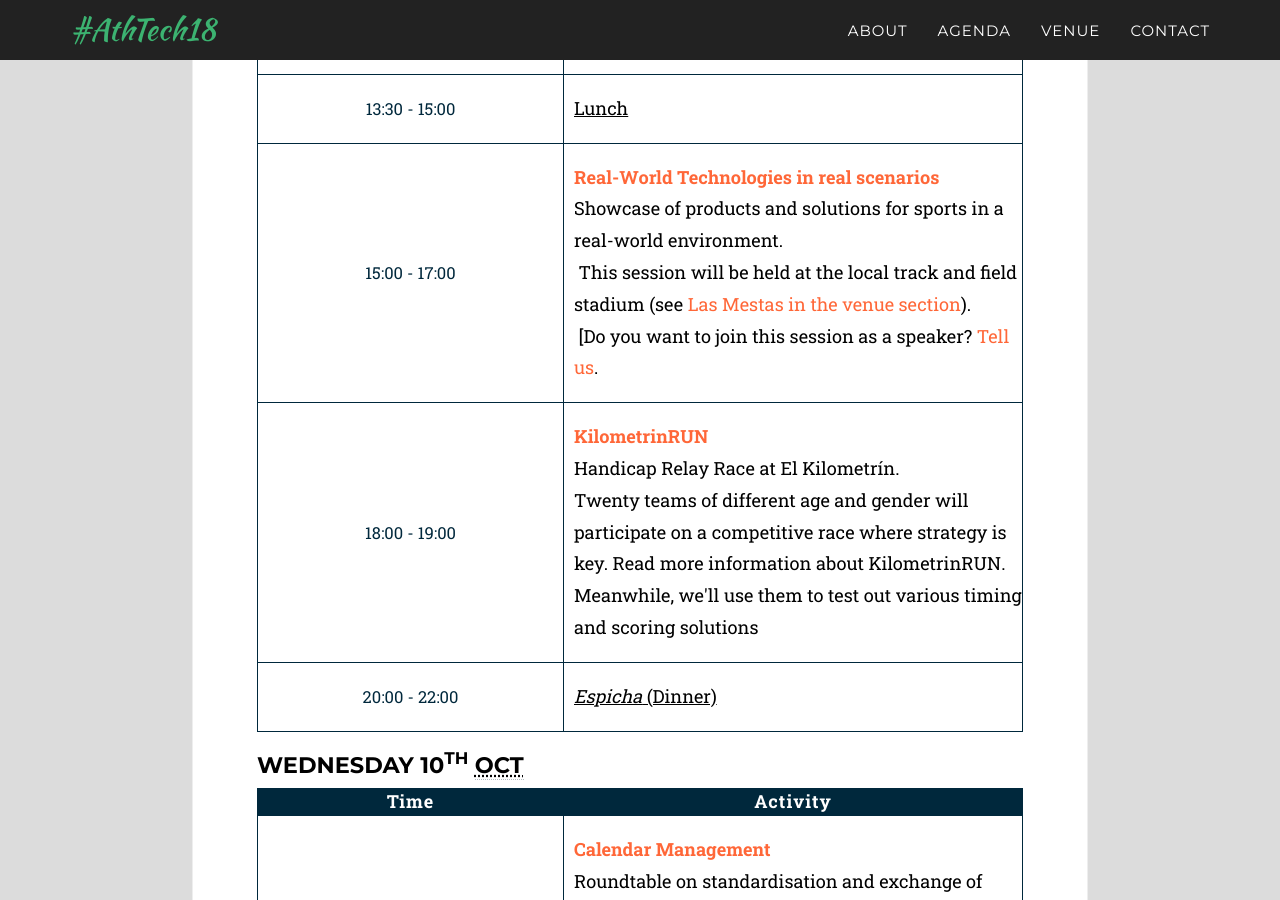
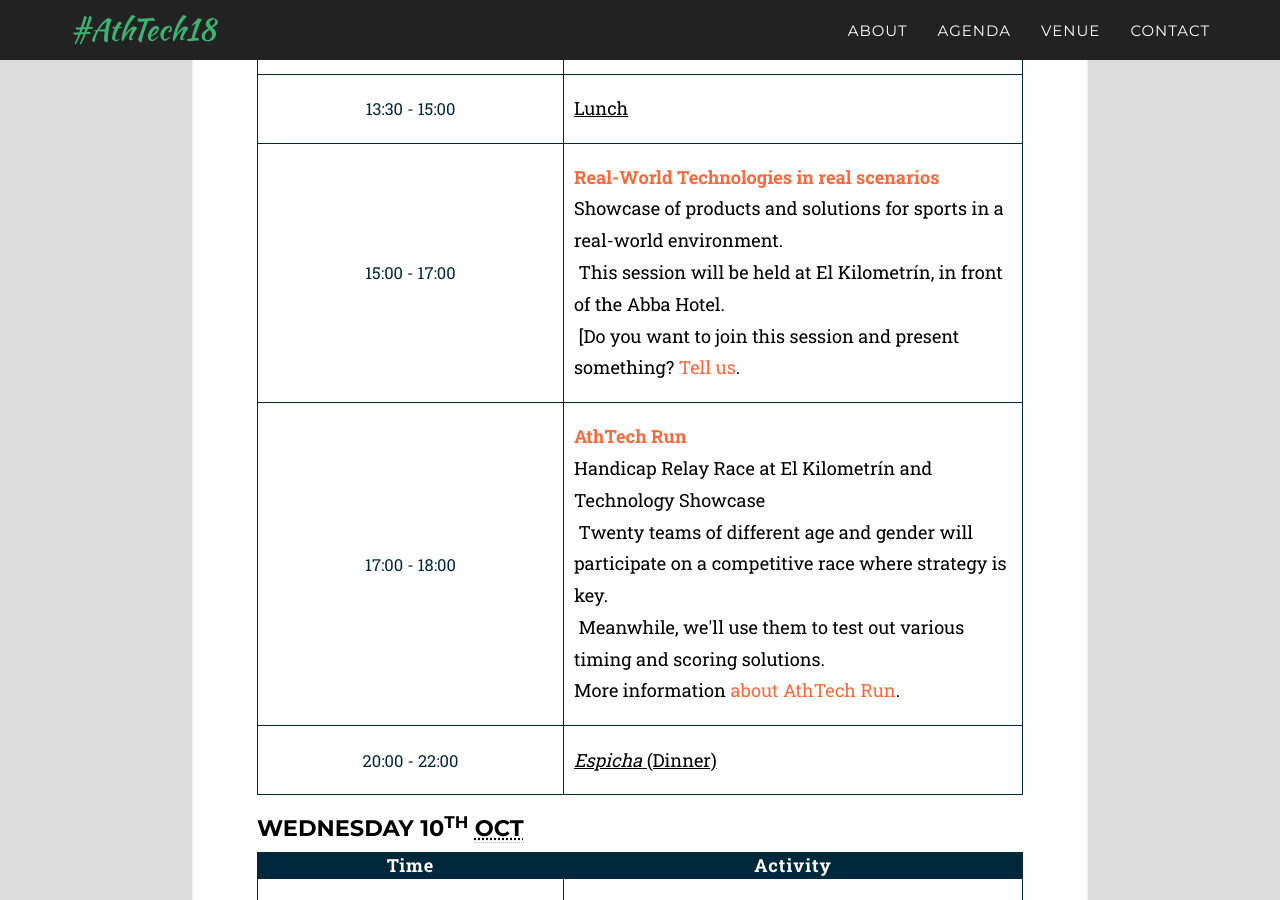
Before and after one commit to openath/athtech, a Jekyll site: the page built from _2018_pages/agenda.html, in a window 1280 px wide and 900 px high, scrolled down 1275 px. Built offline with Jekyll 4.4.1, drawn with Linux system fonts in a browser that asks for light colours; some web fonts are replaced.

Commit message:
Information about AthTech Run

```diff
--- a/_2018_pages/about.html
+++ b/_2018_pages/about.html
@@ -63,6 +63,7 @@
       </ul>
       <p>You are invited to present your experiences on competition management (how information is collected during a competition, how entries are registered, how/where results are published, etc.). Individuals with the skills and energy to contribute to the sport are welcome.</p>
 
+
       <h2 id="register" class="second">Register</h2>
 
       <p>Although AthTech is a <strong>non-for-profit conference</strong>, attendees (including speakers and exhibitors) must pay a fee of <strong>EUR 75</strong>. This will serve to cover the basic logistic costs (i.e., room and coffee).</p>
--- /dev/null
+++ b/_2018_pages/run.html
@@ -0,0 +1,112 @@
+---
+layout: 2018_default
+permalink: /run
+title: AthTech Run
+---
+    <!--background color-->
+    <script type="text/javascript">
+        document.write ('<body style="background: Gainsboro; background-attachment: fixed;">')
+    </script>
+
+    <section id="conference" class="black-frame about about-container about-container-top">
+      <h1>{{ page.title }}</h1>
+
+      <figure>
+          <img style="max-width: 100%;" width="100%" src="/css/2018_style/img/run/kilometrin.jpg" alt="Kilometrín"/>
+          <figcaption style="font-size: 60%; text-align: right">Photo ©: Miguel Calvo</figcaption>
+      </figure>
+
+      <address style="font-size: 200%;">
+        El Kilometrín (Gijón)<br>
+        October 9, 2018 (17:00)
+      </address>
+
+      <blockquote>Breakthrough technologies in a handicap relay race where strategy is key.</blockquote>
+
+
+
+
+      <p>AthTech Run is a <i>polylauf <a href="#polylauf">*</a></i> relay race where teams will be composed of different number of athletes depending on their gender and age, bringing an exciting and fair competition among 15 teams.</p>
+
+      <p>This competition will serve as a <strong>technology showcase</strong>. At the race, training device makers, timekeeping service providers, data processing experts, will exhibit their products and services that will enhance the show.</p>
+
+      <p class="note" id="#polylauf" style="padding-left: 2rem; font-style: italic; font-size: 80%;">
+          <strong>*</strong> The <i>polylauf</i> was invented by Richard Holt of Kingston AC & Polytechnic Harriers, London, whose club has used it as a pre-Christmas fun competition for many years. It's generalised from <i><a href="http://www.athleticsweekly.com/0/admin/coaching/endurance-paarlauf/">paarlauf</a></i>, a German word for a two-person relay
+      </p>
+
+      <h2 class="second">Teams</h2>
+
+
+      <p>We don't want to offend anyone by differentiating team members by gender and age. So, in order to make the competition more challenging and thrilling for spectators, teams will have different number of components:</p>
+
+      <ul>
+        <li><strong>5 Senior Male Teams</strong>: 👤👤 (⨉2) men of any age</li>
+        <li><strong>5 Senior Female Teams</strong>: 👤👤👤 (⨉3) women of any age</li>
+        <li><strong>5 Youth Teams</strong>: 👤👤👤👤(⨉4) U16 boys and girls</li>
+        <li><strong>Veteran Teams</strong>: 👤👤👤(⨉3) Master attending the AthTech Conference</li>
+      </ul>
+
+      <h2 class="second">Rules</h2>
+
+      <ul>
+          <li>The race is free of charge for participants and spectators.</li>
+          <li>The race will be held at El Kilometrín, a popular 1 kilometer ring visited by hundreds of athletes every day. It has a soil surface with grassy areas around, easy to reach for spectators.</li>
+          <li>15 teams will be invited to take part in the competition.</li>
+          <li>Every team must complete 10 laps to El Kilometrín (10 km in total).</li>
+          <li>Both start and finish lines will be properly marked.</li>
+          <li>During the competition, only an athlete per team will be allowed on the track.</li>
+          <li>The rest of the team components must be within the changeover areas.<br>
+            <img style="max-width: 100%;" src="/css/2018_style/img/run/kilometrin_relays.png" alt="changeover areas in the course ring"/></li>
+          <li>There will be four (4) changeover areas (marked with traffic cones, flags or similar) where all relays must be performed.<br>
+            <img style="max-width: 80%;" src="/css/2018_style/img/run/changeover_area.png" alt="changeover area separated by traffic cones"/></li>
+          <li>Relays must be performed <strong>within any</strong> of the changeover zones.</li>
+          <li>Relays are correctly performed with the contact of two athletes of the same team (preferably touching hands).</li>
+          <li>Changeover areas are connected by paths (on the grass of the inner part of the ring) where athletes may move freely.</li>
+          <li>Officials will control that the relay is performed correctly.</li>
+          <li>Officials may disqualify teams if any of their athletes does not follow these rules.</li>
+          <li>Senior teams (male/female) must appoint captains to represent teams.</li>
+          <li>Teams must select their own strategy and organise the order of relays.</li>
+          <li>Youth Teams must have a coach (adult) to represent and coordinate them.</li>
+          <li>Only fair play will be accepted.</li>
+      </ul>
+
+      <h2 class="second">Prizes</h2>
+      <p>AthTech Run is a handicap race, so there will be only one category where all teams will be included.</p>
+      <p>The first <strong>three (3) teams</strong> to complete 10 laps will be awarded a trophy.</p>
+
+
+      <h2 class="second">Teams</h2>
+
+      <p>Teams will be listed here.</p>
+
+      <h2 class="second">Venue</h2>
+      <figure>
+          <img style="max-width: 100%;" width="100%" src="/css/2018_style/img/run/map_all.jpg" alt="Kilometrín and all the zones for the competition"/>
+          <figcaption style="font-size: 80%; text-align: center;">Kilometrín and layover of the competition and logistics zones</figcaption>
+      </figure>
+    </section>
+
+    <section id="showcase" class="black-frame about about-container">
+      <h1>Technology Showcase</h1>
+
+      <p>During the competition, technology companies and experts will present products and services with application in sports. Anonymous data from the competition (i.e., splits, performances, biometric information, etc.) will be processed and visualised as practical demonstration of what is being discussed at the AthTech Conference.</p>
+      <p>Companies and individual experts may install devices along the race course to collect and present competition data in real time or after the competition.</p>
+      <p>Competitors may be asked to carry on devices to monitor performances and collecting anonymous data that will serve as raw material for further demonstrations.</p>
+      <p>Companies are open to bring their solutions and products and present them during the event.</p>
+
+      <h2 class="second">Who?</h2>
+
+      <p>Several companies will present their products and services during the competition. Anyone is welcome to visit us.</p>
+
+      <p>In case you are interested in taking part in this showcase presenting something interesting, please <a href="http://athtech.run/#contact">contact us</a>.</p>
+
+    </section>
+
+
+    <!--
+    <section id="fifth" class="black-frame about about-container about-container-bottom">
+      <h1>About</h1>
+
+      <p>Info</p>
+    </section>
+-->
--- a/_data/twenty_18/agendas_1.yml
+++ b/_data/twenty_18/agendas_1.yml
@@ -29,13 +29,13 @@
 - time: 15:00 - 17:00
   info: "<p><b>Real-World Technologies in real scenarios</b>
     <br>Showcase of products and solutions for sports in a real-world environment.<br>
-    This session will be held at the local track and field stadium (see <a href='/venue#mestas'>Las Mestas in the venue section</a>).<br>
-    [Do you want to join this session as a speaker? <a href='/#contact'>Tell us</a>.</p>"
+    This session will be held at El Kilometrín, in front of the Abba Hotel.<br>
+    [Do you want to join this session and present something? <a href='/#contact'>Tell us</a>.</p>"
 
-- time: 18:00 - 19:00
-  info: "<p><b>KilometrinRUN</b><br>Handicap Relay Race at El Kilometrín.
-    <br>Twenty teams of different age and gender will participate on a competitive race where strategy is key. Read more information about KilometrinRUN.
-    <br>Meanwhile, we'll use them to test out various timing and scoring solutions</p>"
+- time: 17:00 - 18:00
+  info: "<p><b>AthTech Run</b><br>Handicap Relay Race at El Kilometrín and Technology Showcase<br>
+    Twenty teams of different age and gender will participate on a competitive race where strategy is key.<br>
+    Meanwhile, we'll use them to test out various timing and scoring solutions.<br>More information <a href='/run'>about AthTech Run</a>.</p>"
 
 - time: 20:00 - 22:00
   info: "<p><u><i>Espicha</i> (Dinner)</u></p>"
```
Also changed, not shown: css/2018_style/img/run/changeover_area.png (added), css/2018_style/img/run/kilometrin.jpg (added), css/2018_style/img/run/kilometrin_relays.png (added), css/2018_style/img/run/map_all.jpg (added), favicon.ico (added).
